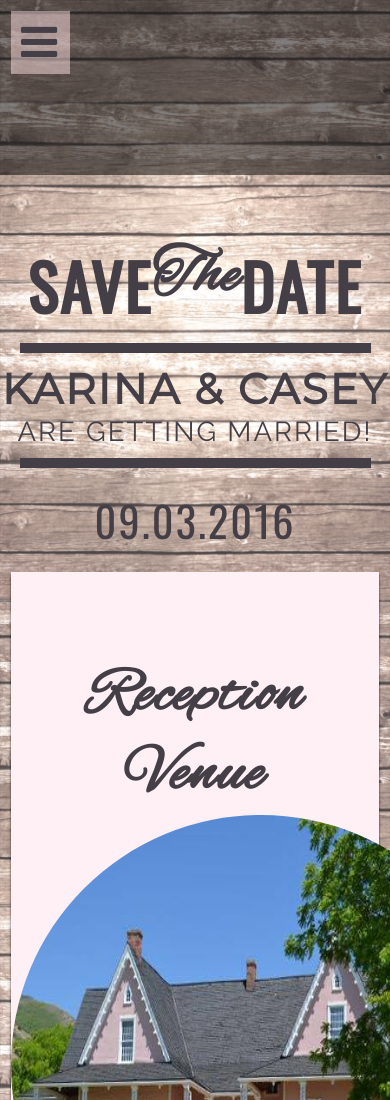
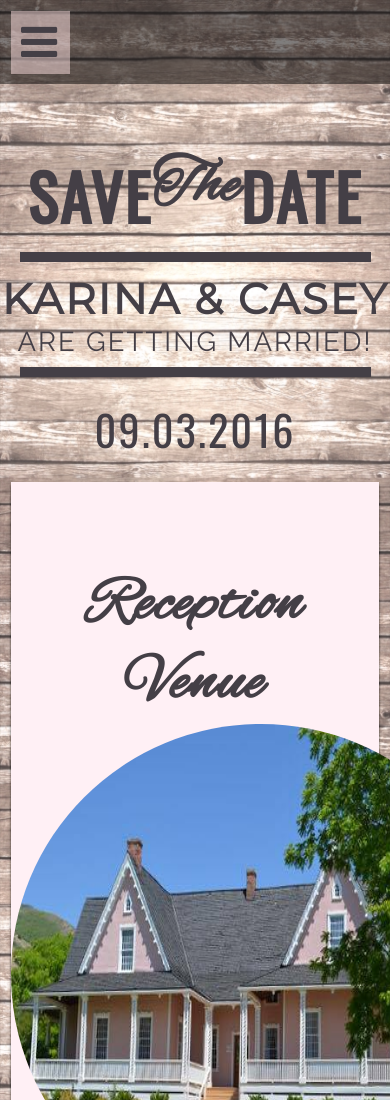
Before and after one commit to phillippuckett/KarinaAndCasey-WedInvite, a plain HTML site: page index.html in a window 390 px wide. Shown: the top 1100 px of the page. Drawn offline with nearby package versions, Linux system fonts and the light colour scheme.

Commit message:
mobile MVP finished

```diff
--- a/css/style.css
+++ b/css/style.css
@@ -52,7 +52,7 @@ body {
     margin: 0; padding: 0;
     background-color: rgba(0,0,0,.5);
     font-size: 50vh;
-    height: 175px;
+    min-height: 10vh;
     width: 100%;
 }
 
```
